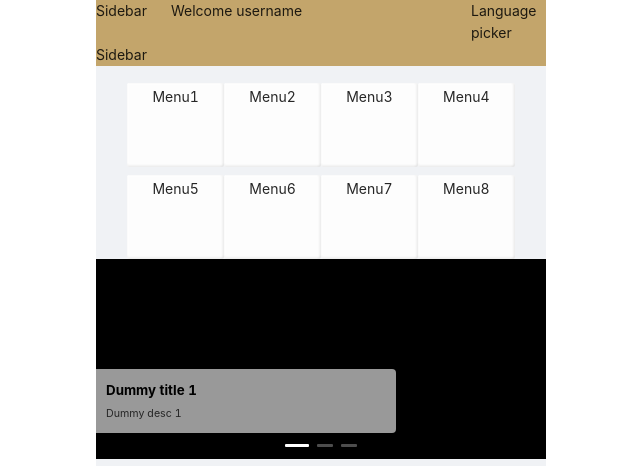
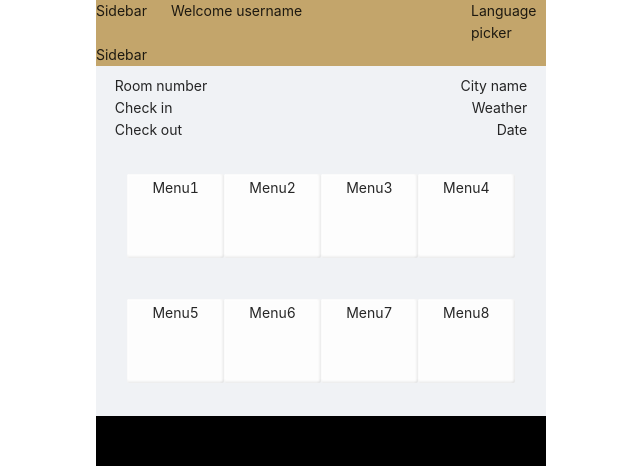
Before and after one commit to fakhrinail/playground-repo, a React (Create React App) app: page / in a window 1280 px wide. Both pictures are taken after a click on the button "Login". Shown: the top 466 px of the page, without its empty margins (319-959 px from the left). Built offline with nearby package versions, Linux system fonts and the light colour scheme.

Commit message:
clean up and add home info

```diff
--- a/src/pages/HomePage/HomePage.css
+++ b/src/pages/HomePage/HomePage.css
@@ -1,3 +1,12 @@
-.row-home-content {
+.row-home-menu {
+  margin-top: 25px;
+  height: 250px;
+}
+
+.row-home-info .col-right-info {
+  text-align: right;
+}
+
+.row-home-info:first-of-type {
   margin-top: 75px;
 }
--- a/src/pages/HomePage/HomePage.js
+++ b/src/pages/HomePage/HomePage.js
@@ -20,46 +20,49 @@ class HomePage extends Component {
       <Layout className="layout-mobile">
         <Content>
           <MainHeader />
-          <Row className="row-home-content">
-            <MenuButtonGrid />
+          <Row>
+            <Col span={1} />
+            <Col span={22}>
+              <Row className="row-home-info">
+                <Col span={12}>Room number</Col>
+                <Col className="col-right-info" span={12}>
+                  City name
+                </Col>
+              </Row>
+              <Row className="row-home-info">
+                <Col span={12}>Check in</Col>
+                <Col className="col-right-info" span={12}>
+                  Weather
+                </Col>
+              </Row>
+              <Row className="row-home-info">
+                <Col span={12}>Check out</Col>
+                <Col className="col-right-info" span={12}>
+                  Date
+                </Col>
+              </Row>
+            </Col>
+            <Col span={1} />
           </Row>
           <Row>
             <Col span={24}>
-              <HomeCarousel />
+              <Row className="row-home-menu">
+                <MenuButtonGrid />
+              </Row>
             </Col>
           </Row>
+
+          <HomeCarousel />
+
           <Divider>Hotel Event</Divider>
-          <Row>
-            <Col span={24}>
           <HotelEventCard />
-            </Col>
-          </Row>
-          <Row>
-            <Col span={24}>
           <HotelEventCard />
-            </Col>
-          </Row>
-          <Row>
-            <Col span={24}>
           <HotelEventCard />
-            </Col>
-          </Row>
+
           <Divider>In Room Dining Offer</Divider>
-          <Row>
-            <Col span={24}>
           <OfferCard />
-            </Col>
-          </Row>
-          <Row>
-            <Col span={24}>
           <OfferCard />
-            </Col>
-          </Row>
-          <Row>
-            <Col span={24}>
           <OfferCard />
-            </Col>
-          </Row>
           <Row>
             <HomeFooter />
           </Row>
```
Lines whose indentation alone changed are shown as unchanged.
